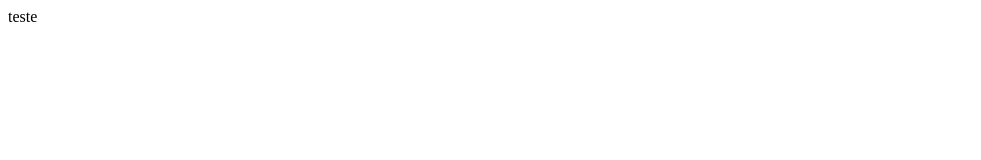
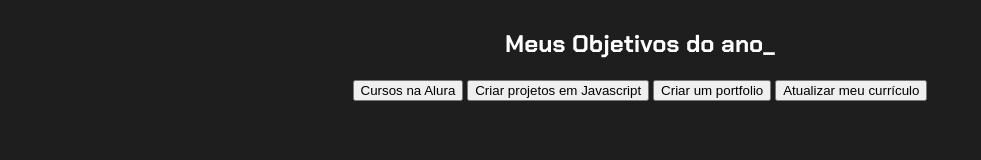
Before and after one commit to anachqtt/alura, a plain HTML site: page index.html in a window 1280 px wide. Shown: the whole page, without its empty margins (0-981 px from the left). Drawn offline with Linux system fonts and the light colour scheme.

Commit message:
Add files via upload

```diff
--- a/index.html
+++ b/index.html
@@ -1 +1,20 @@
-teste
+<!DOCTYPE html>
+<html lang="pt-br">
+<head>
+    <meta charset="UTF-8">
+    <meta name="viewport" content="width=device-width, initial-scale=1.0">
+    <title>Meus objetivos do ano</title>
+    <link rel="stylesheet" href="style.css">
+</head>
+<body>
+  <section class="conteudo-principal">
+    <h2 class="titulo-principal">Meus Objetivos do ano<span>_</span></h2>
+    <div class="botoes">
+           <button class="botao">Cursos na Alura</button>
+           <button class="botao">Criar projetos em Javascript</button>
+           <button class="botao">Criar um portfolio</button>
+           <button class="botao">Atualizar meu currículo</button>
+     </div>
+   </section>
+</body>
+</html>
--- a/style.css
+++ b/style.css
@@ -0,0 +1,27 @@
+@import url('https://fonts.googleapis.com/css2?family=Chakra+Petch:wght@400;700&display=swap');
+
+:root {
+    --cor-de-fundo: #1E1E1E;
+    --verde: #6FFF57;
+    --branco: #FFFFFF;
+    --botao-ativo: #3A375E;
+    --botao-inativo: rgba(58, 55, 94, 0.5);
+    --texto-fundo: rgba(58, 55, 94, 0.3);
+}
+
+body {
+    background-color: var(--cor-de-fundo);
+    color: var(--branco);
+    font-family: 'Chakra Petch', sans-serif;
+}
+
+
+.conteudo-principal {
+    display: flex;
+    flex-direction: column;
+    justify-content: center;
+    align-items: center;
+    max-width: 1200px;
+    width: 100%;
+    margin: 0 auto;
+}
```
